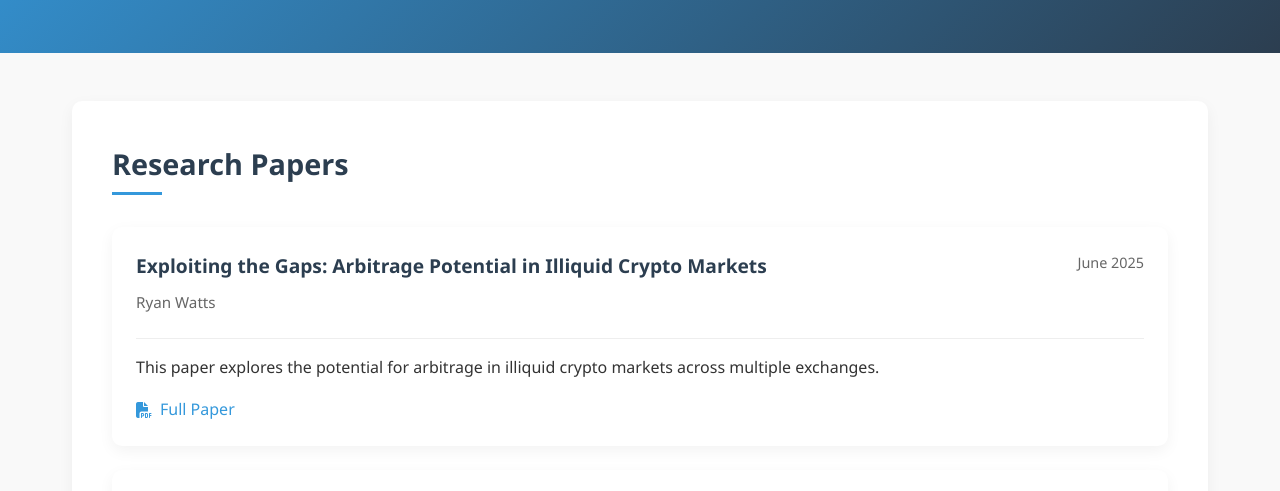
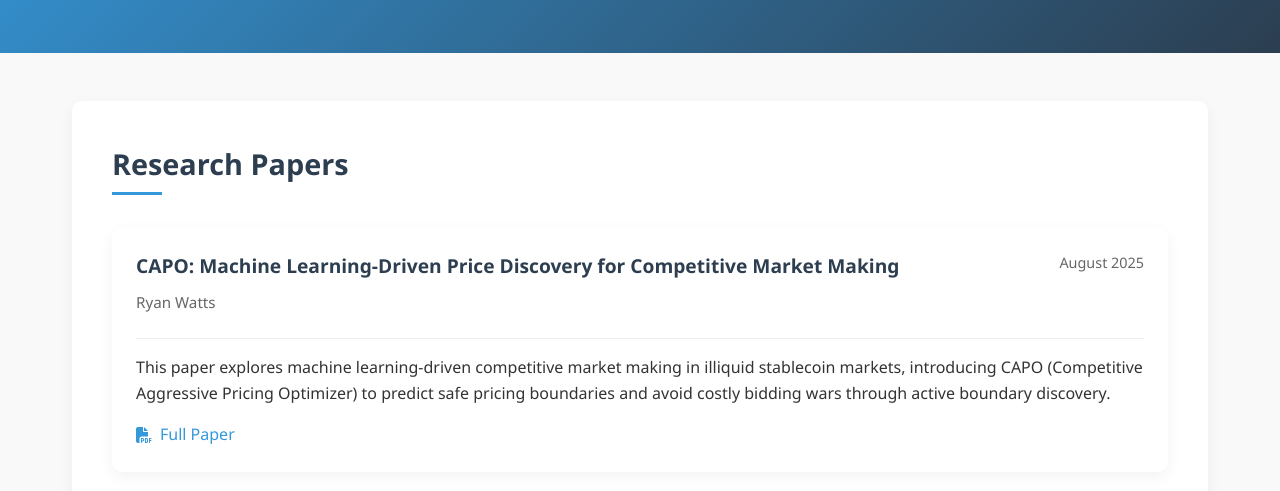
Before and after one commit to GoneInactive/goneinactive.github.io, a plain HTML site: page papers.html in a window 1280 px wide. Shown: the part 272-763 px from the top of the page. Drawn offline with Linux system fonts and the light colour scheme.

Commit message:
Add new CAPO research paper and update papers list
Added 'CAPO: Machine Learning-Driven Price Discovery for Competitive Market Making' by Ryan Watts to the papers list in papers.html and uploaded the corresponding PDF. Removed the obsolete KT.PNG image.

```diff
--- a/papers.html
+++ b/papers.html
@@ -34,6 +34,24 @@
         <section class="papers-section">
             <h2>Research Papers</h2>
             <div class="papers-container">
+
+                    <div class="paper">
+                        <div class="paper-header">
+                            <div>
+                                <h3 class="paper-title">CAPO: Machine Learning-Driven Price Discovery for Competitive Market Making</h3>
+                                <p class="paper-authors">Ryan Watts</p>
+                            </div>
+                            <p class="paper-date">August 2025</p>
+                        </div>
+                        <div class="paper-abstract">
+                            <p>
+                                This paper explores machine learning-driven competitive market making in illiquid stablecoin markets, introducing CAPO (Competitive Aggressive Pricing Optimizer) to predict safe pricing boundaries and avoid costly bidding wars through active boundary discovery.
+                            </p>
+                        </div>
+                        <div class="paper-links">
+                            <a href="papers/Smart_Aggression__Machine_Learning_Driven_Price_Discovery_for_Competitive_Market_Making.pdf"><i class="fas fa-file-pdf"></i> Full Paper</a>
+                        </div>
+                    </div>
 
                   <div class="paper">
                     <div class="paper-header">
```
Also changed, not shown: papers/KT.PNG (deleted), 1 other file.
